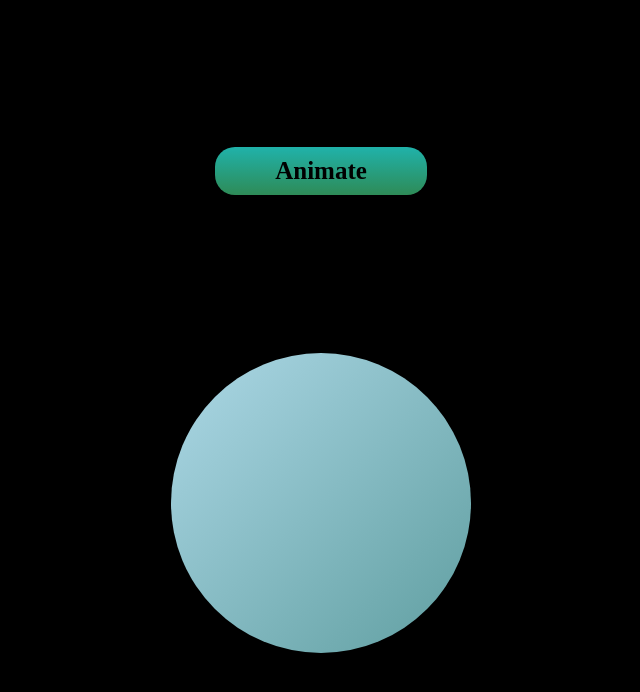
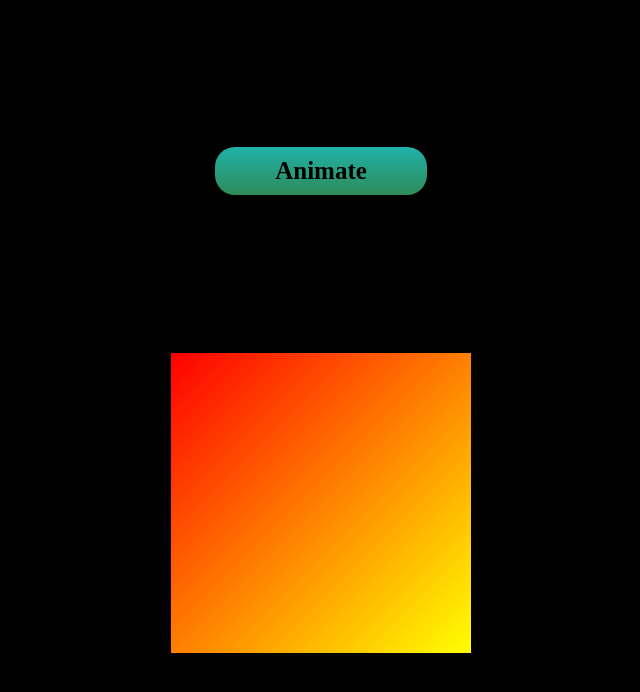
Before and after one commit to Vidhyasagar2408/GSAP, a React (Vite) app in the folder react/: page / in a window 1280 px wide. Shown: the top 692 px of the page, without its empty margins (319-959 px from the left). Built offline with nearby package versions, Linux system fonts and the light colour scheme.

Commit message:
Animated react

```diff
--- a/react/src/App.jsx
+++ b/react/src/App.jsx
@@ -2,28 +2,30 @@ import { useGSAP } from "@gsap/react";
 import gsap from "gsap";
 import React, { useRef, useState } from "react";
 const App = () => {
-  const [circle, setCircle] = useState(0);
+  const boxRef = useRef();
+
+  const [xValue, setXValue] = useState(0);
 
   const random = gsap.utils.random(-500, 500, 100);
 
   useGSAP(() => {
-    gsap.to(".circle", {
-      x: circle,
+    gsap.to(boxRef.current, {
+      x: xValue,
       duration: 1,
     });
-  },[circle]);
+  }, [xValue]);
 
   return (
     <div>
       <main>
         <button
           onClick={() => {
-            setCircle(random);
+            setXValue(random);
           }}
         >
           Animate
         </button>
-        <div className="circle"></div>
+        <div ref={boxRef} className="box"></div>
       </main>
     </div>
   );
--- a/react/src/index.css
+++ b/react/src/index.css
@@ -26,11 +26,10 @@ main{
   gap: 30px;
 }
 
-.circle{
+.box{
   height: 300px;
   width: 300px;
-  border-radius: 50%;
-  background: linear-gradient(to right bottom,lightblue,cadetblue);
+  background: linear-gradient(to right bottom, red,yellow);
 }
 
 button{
```
